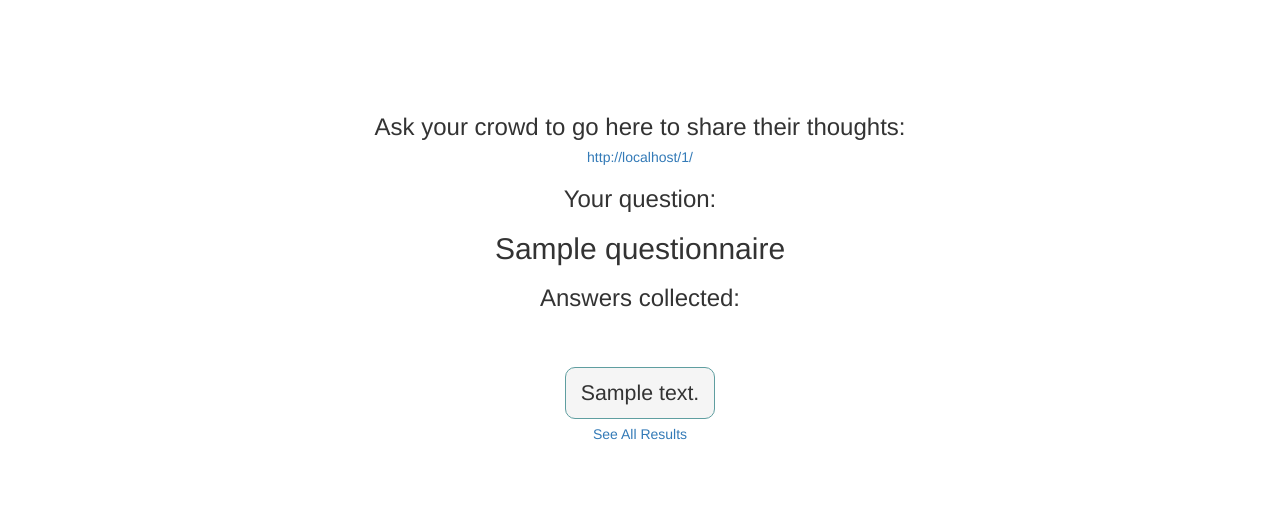
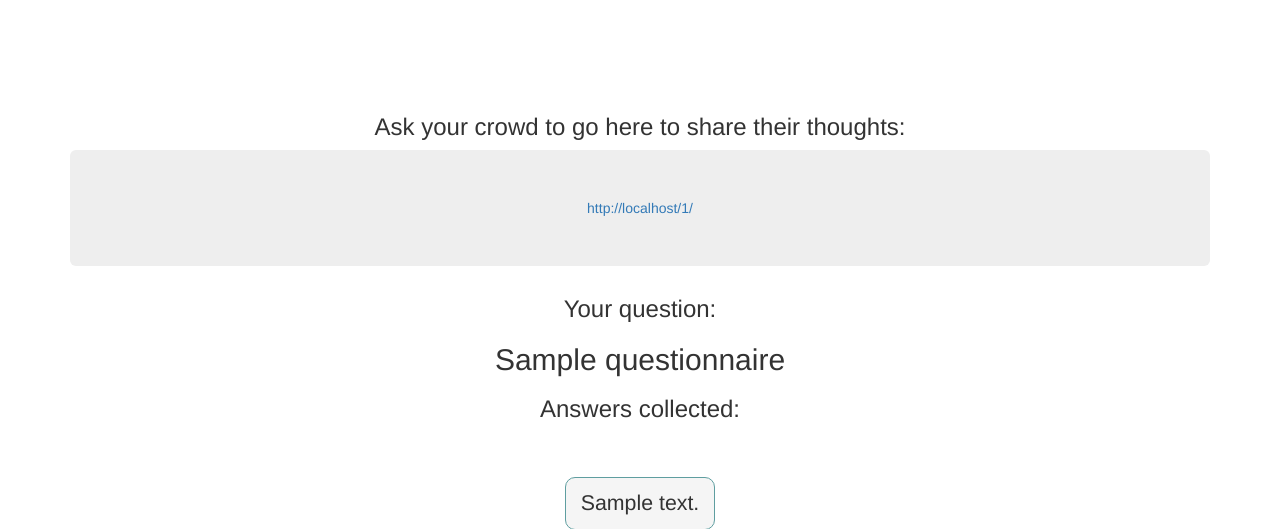
Before and after one commit to kartoza/crowdpinion, a Django app: page /results/1/ in a window 1280 px wide. Shown: the top 529 px of the page. Run offline with Django 3.2, Linux system fonts and the light colour scheme; tables that the repository leaves empty hold one stand-in row (values such as "Sample post"); some libraries are stand-ins or nearby versions.

Commit message:
Use jumbotron for link

```diff
--- a/django_project/base/templates/results.html
+++ b/django_project/base/templates/results.html
@@ -18,7 +18,9 @@
     {% endif %}
     <div class="info">
         <center><h3>Ask your crowd to go here to share their thoughts:</h3></center>
-        <center><h5><a href="{{ current_site }}">{{ current_site }}</a></h5></center>
+        <center><div class="jumbotron">
+		<a href="{{ current_site }}">{{ current_site }}</a>
+		</div></center>
 
         <center><h3>Your question:</h3></center>
         <center><h2>{{ questionnaire.question }}</h2></center>
```
